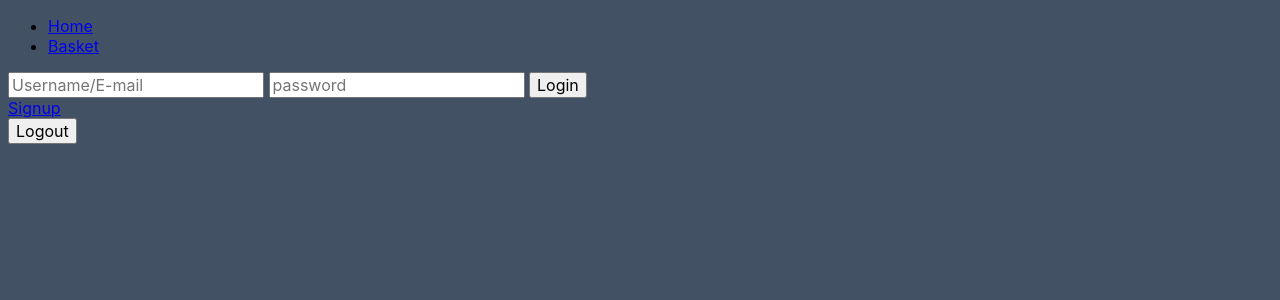
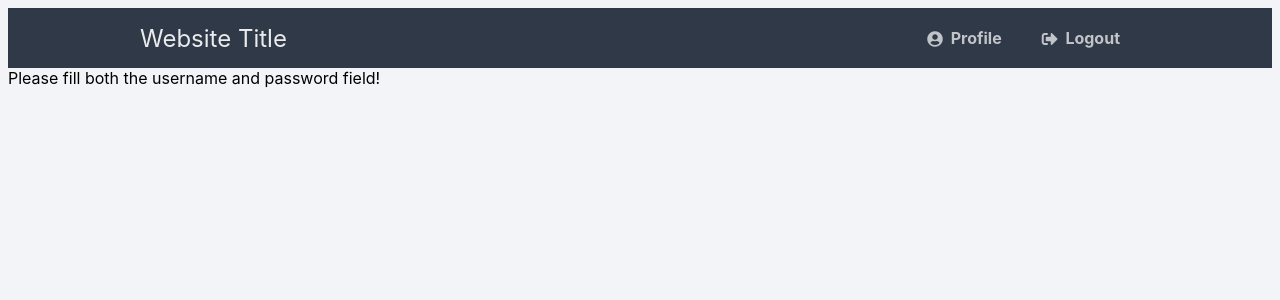
Before and after one commit to shamsuzzamansadi/WebShop, a PHP site: page / in a window 1280 px wide. Shown: the top 300 px of the page. Run offline with PHP 8.4, Linux system fonts and the light colour scheme.

Commit message:
fixed some problems

```diff
--- a/header.php
+++ b/header.php
@@ -7,28 +7,28 @@
     <meta name=viewport content="width=device-width, initial-scale=1"
     <title></title>
     <link href="style.css" rel="stylesheet" type="text/css">
+    <link rel="stylesheet" href="https://use.fontawesome.com/releases/v5.7.1/css/all.css">
   </head>
-  <body>
-    <header>
-      <nav>
-        <a href="#">
+  <header>
+      <body class="loggedin">
+        <nav class="navtop">
+          <div>
+            <h1>Website Title</h1>
+            <a href="profile.php"><i class="fas fa-user-circle"></i>Profile</a>
+            <a href="include/incLogout.php"><i class="fas fa-sign-out-alt"></i>Logout</a>
+          </div>
+        </nav>
+        </header>
+
+      <!-- <nav> -->
+        <!-- <a href="#">
         </a>
         <ul>
           <li><a href="index.php">Home</a></li>
           <li><a href="#">Basket</a></li>
-        </ul>
-        <div>
-          <form action="include/incLogin.php" method="post">
-            <input type="text" name="loginName" placeholder="Username/E-mail">
-            <input type="password" name="password" placeholder="password">
-            <button type="submit" name="btnLogin">Login</button>
-          </form>
-          <a href="signup.php">Signup</a>
-          <form action="include/incLogout.php" method="post">
-            <button type="submit" name="btnLogout">Logout</button>
-          </form>
-        </div>
-      </nav>
-    </header>
+        </ul> -->
+
+      <!-- </nav> -->
+
   </body>
 </html>
--- a/index.php
+++ b/index.php
@@ -1,77 +1,34 @@
 <?php
   require "header.php";
+  require "include/incAuthentication.php";
+  require "include/incLogin.php";
 ?>
 <html>
-<style> .navtop {
-	background-color: #2f3947;
-	height: 60px;
-	width: 100%;
-	border: 0;
-}
-.navtop div {
-	display: flex;
-	margin: 0 auto;
-	width: 1000px;
-	height: 100%;
-}
-.navtop div h1, .navtop div a {
-	display: inline-flex;
-	align-items: center;
-}
-.navtop div h1 {
-	flex: 1;
-	font-size: 24px;
-	padding: 0;
-	margin: 0;
-	color: #eaebed;
-	font-weight: normal;
-}
-.navtop div a {
-	padding: 0 20px;
-	text-decoration: none;
-	color: #c1c4c8;
-	font-weight: bold;
-}
-.navtop div a i {
-	padding: 2px 8px 0 0;
-}
-.navtop div a:hover {
-	color: #eaebed;
-}
-body.loggedin {
-	background-color: #f3f4f7;
-}
-.content {
-	width: 1000px;
-	margin: 0 auto;
-}
-.content h2 {
-	margin: 0;
-	padding: 25px 0;
-	font-size: 22px;
-	border-bottom: 1px solid #e0e0e3;
-	color: #4a536e;
-}
-.content > p, .content > div {
-	box-shadow: 0 0 5px 0 rgba(0, 0, 0, 0.1);
-	margin: 25px 0;
-	padding: 25px;
-	background-color: #fff;
-}
-.content > p table td, .content > div table td {
-	padding: 5px;
-}
-.content > p table td:first-child, .content > div table td:first-child {
-	font-weight: bold;
-	color: #4a536e;
-	padding-right: 15px;
-}
-.content > div p {
-	padding: 5px;
-	margin: 0 0 10px 0;
-}</style>
+<head>
+  <meta charset="utf-8">
+    <link href="style.css" rel="stylesheet" type="text/css">
+
+		<title>Login</title>
+		<link rel="stylesheet" href="https://use.fontawesome.com/releases/v5.7.1/css/all.css">
+</head>
+<body>
+  <div class="login">
+			<h1>Login</h1>
+			<form action="include/incAuthenticate.php" method="post">
+				<label for="username">
+					<i class="fas fa-user"></i>
+				</label>
+				<input type="text" name="username" placeholder="Username" id="username" required>
+				<label for="password">
+					<i class="fas fa-lock"></i>
+				</label>
+				<input type="password" name="password" placeholder="Password" id="password" required>
+				<input type="submit" value="Login">
+			</form>
+		</div>
+</body>
+
 </html>
-
 <?php
   require "footer.php";
  ?>
--- a/signup.php
+++ b/signup.php
@@ -1,5 +1,6 @@
 <?php
   require "header.php";
+  require "include/incAuthenication.php";
 ?>
 
 <main>
--- a/style.css
+++ b/style.css
@@ -58,3 +58,71 @@ body {
   background-color: #2868c7;
     transition: background-color 0.2s;
 }
+.navtop {
+  background-color: #2f3947;
+  height: 60px;
+  width: 100%;
+  border: 0;
+}
+.navtop div {
+  display: flex;
+  margin: 0 auto;
+  width: 1000px;
+  height: 100%;
+}
+.navtop div h1, .navtop div a {
+  display: inline-flex;
+  align-items: center;
+}
+.navtop div h1 {
+  flex: 1;
+  font-size: 24px;
+  padding: 0;
+  margin: 0;
+  color: #eaebed;
+  font-weight: normal;
+}
+.navtop div a {
+  padding: 0 20px;
+  text-decoration: none;
+  color: #c1c4c8;
+  font-weight: bold;
+}
+.navtop div a i {
+  padding: 2px 8px 0 0;
+}
+.navtop div a:hover {
+  color: #eaebed;
+}
+body.loggedin {
+  background-color: #f3f4f7;
+}
+.content {
+  width: 1000px;
+  margin: 0 auto;
+}
+.content h2 {
+  margin: 0;
+  padding: 25px 0;
+  font-size: 22px;
+  border-bottom: 1px solid #e0e0e3;
+  color: #4a536e;
+}
+.content > p, .content > div {
+  box-shadow: 0 0 5px 0 rgba(0, 0, 0, 0.1);
+  margin: 25px 0;
+  padding: 25px;
+  background-color: #fff;
+}
+.content > p table td, .content > div table td {
+  padding: 5px;
+}
+.content > p table td:first-child, .content > div table td:first-child {
+  font-weight: bold;
+  color: #4a536e;
+  padding-right: 15px;
+}
+.content > div p {
+  padding: 5px;
+  margin: 0 0 10px 0;
+}
```
Also changed, not shown: home.php (+4 -81 lines), profile.php (renamed from include/incProfile.php, +4 -12 lines).
